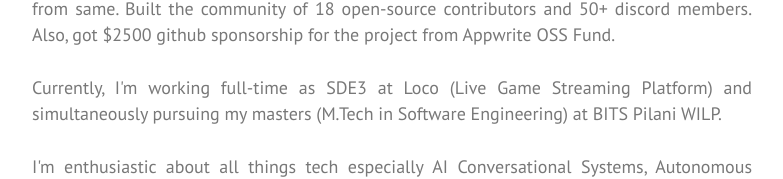
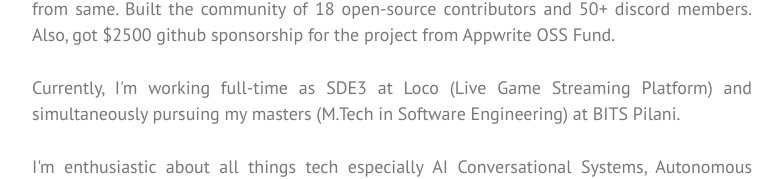
Before and after one commit to paraswaykole/paraswaykole-personal-website, a Next.js app: page / in a window 1280 px wide. Shown: the part 1101-1280 px from the top of the page, without its empty margins (248-1031 px from the left). Built offline with nearby package versions, Linux system fonts and the light colour scheme.

Commit message:
update about me

```diff
--- a/pages/index.js
+++ b/pages/index.js
@@ -51,7 +51,7 @@ export default function Home() {
             Built the community of 18 open-source contributors and 50+ discord members. Also, got $2500 github sponsorship for the project from Appwrite OSS Fund.
           </p>
           <p>
-            Currently, I&apos;m working full-time as SDE3 at Loco (Live Game Streaming Platform) and simultaneously pursuing my masters (M.Tech in Software Engineering) at BITS Pilani WILP.
+            Currently, I&apos;m working full-time as SDE3 at Loco (Live Game Streaming Platform) and simultaneously pursuing my masters (M.Tech in Software Engineering) at BITS Pilani.
           </p>
           <p>
             I&apos;m enthusiastic about all things tech especially AI
```
